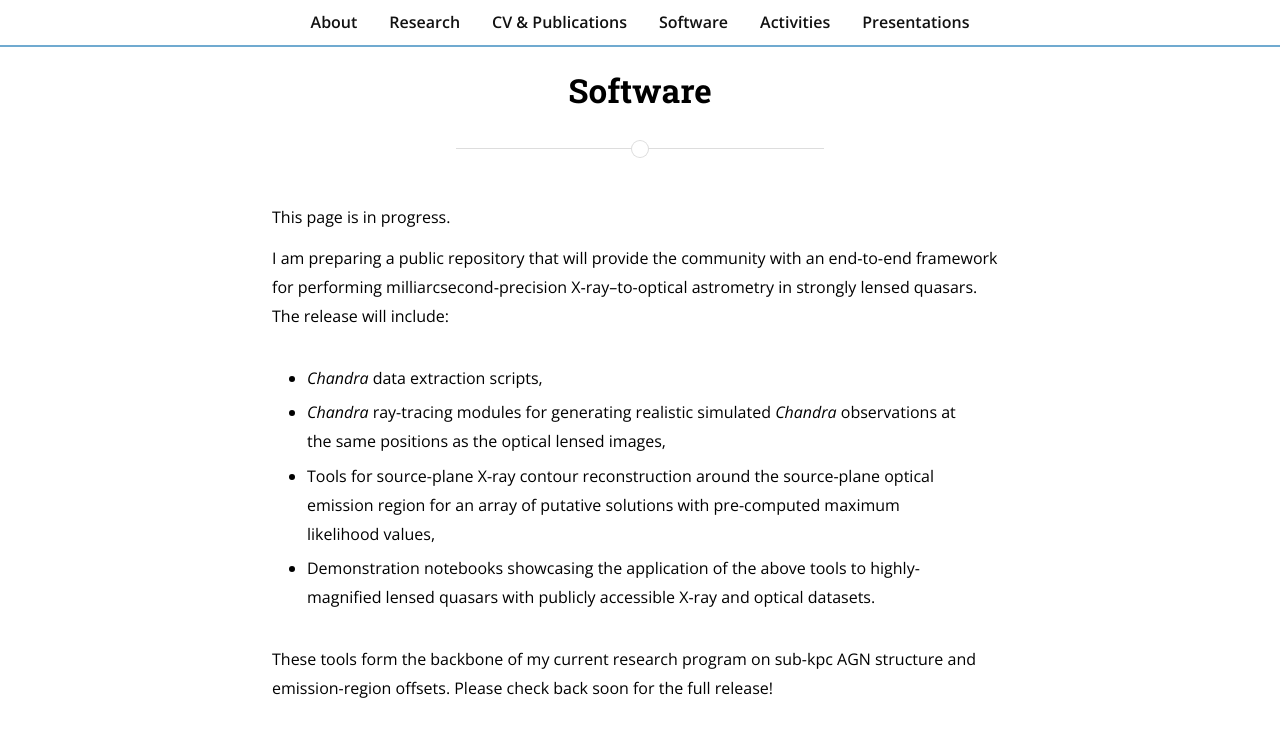
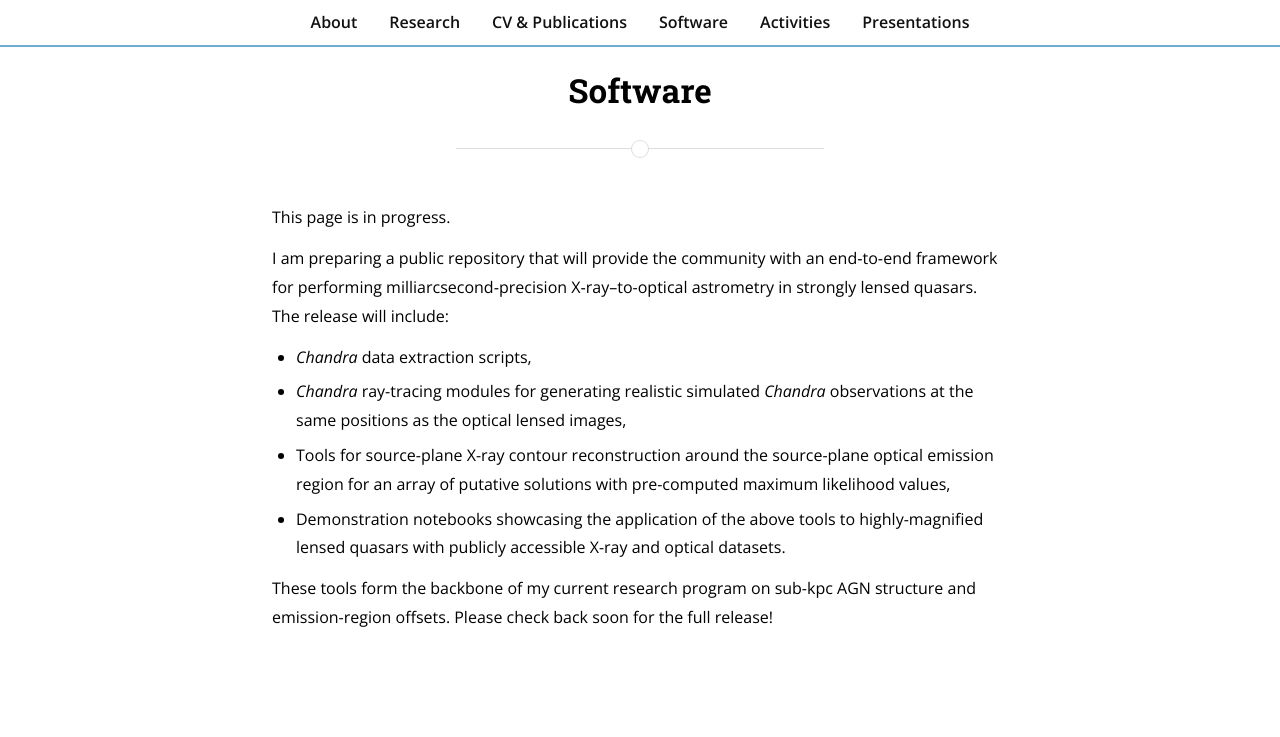
Before and after one commit to jsiskreynes-astro/jsiskreynes-astro.github.io, a Jekyll site: the page built from codes.md, in a window 1280 px wide. Shown: the top 737 px of the page. Built offline with Jekyll 4.4.1, drawn with Linux system fonts in a browser that asks for light colours; nearby versions of some CDN libraries.

Commit message:
Update main.scss

```diff
--- a/css/main.scss
+++ b/css/main.scss
@@ -55,11 +55,11 @@ p {
 
 ul,
 ol {
+  margin: 0.25rem auto 0.75rem;
+  padding: 0 0 0 1.5rem;
   background: none;
-  padding: 15px 35px;
   border-radius: 10px;
   max-width: 800px;
-  margin: 12px auto;
   color: black;
 }
 
```
